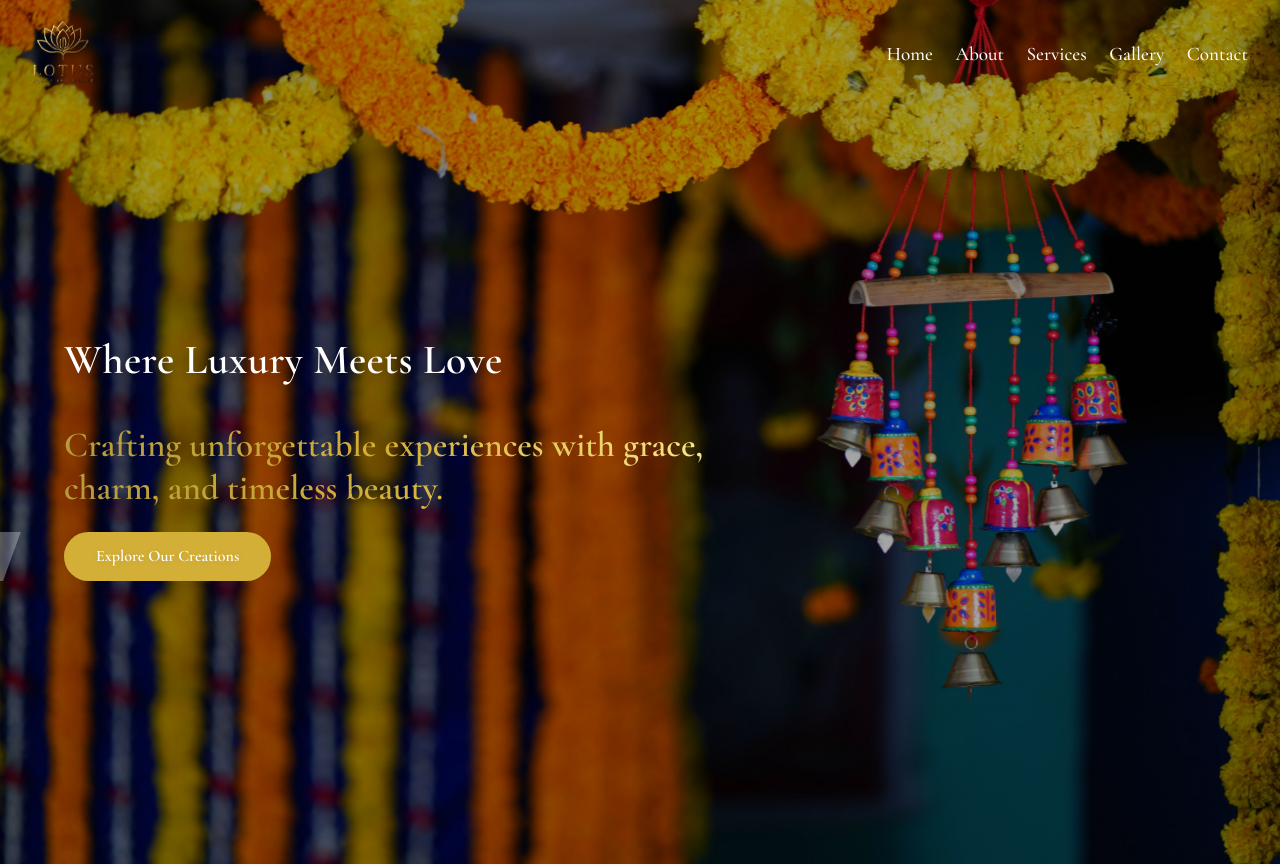
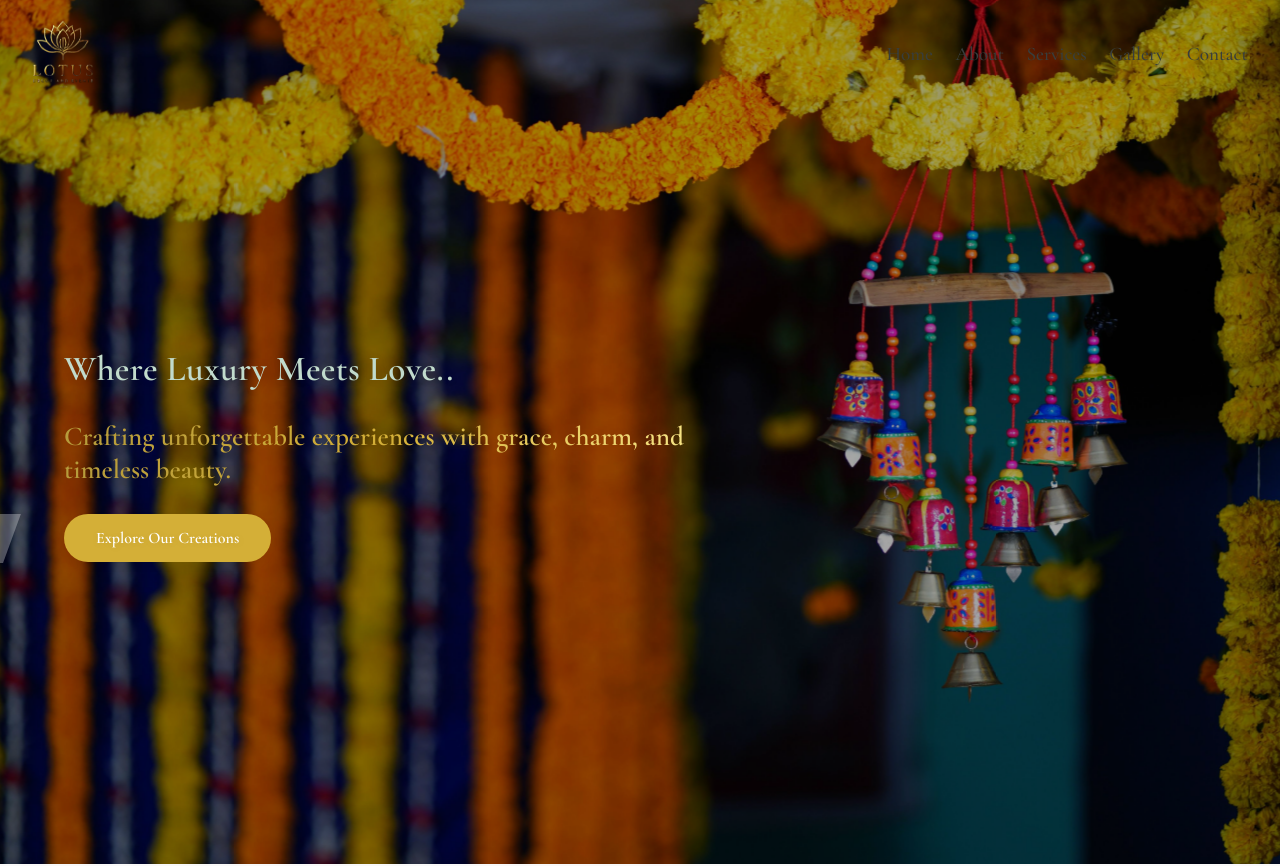
Before and after one commit to lotusdecor/ldecor_frontend, a React (Vite) app: page / in a window 1280 px wide. Shown: the top 866 px of the page. Built offline with nearby package versions, Linux system fonts and the light colour scheme.

Commit message:
minor UI tweaks

```diff
--- a/src/pages/Home.jsx
+++ b/src/pages/Home.jsx
@@ -8,9 +8,9 @@ import client3 from "../assets/testimonials/client3.jpg";
 
 function Home() {
   const texts = [
-    "Where Elegance Meets Emotion",
-    "Where Luxury Meets Love",
-    "Where Your Dream Event Begins",
+    "Where Elegance Meets Emotion..",
+    "Where Luxury Meets Love..",
+    "Where Your Dream Event Begins..",
   ];
 
   const [textIndex, setTextIndex] = useState(0);
--- a/src/styles/Home.css
+++ b/src/styles/Home.css
@@ -1,6 +1,6 @@
 :root {
   --bg-color: #fffaf7;
-  --text-color: #ffffff;
+  --text-color: #c1dbcc;
   --primary: #d4af37;
   --secondary: #fceae8;
   --rose: #b98c8c;
@@ -109,7 +109,7 @@ body {
 }
 
 .hero-content h1 {
-  font-size: 2.6rem;
+  font-size: 2.2rem;
   font-family: 'Cormorant Garamond', serif;
   font-weight: 600;
   margin-bottom: 1.5rem;
@@ -121,14 +121,14 @@ body {
 
 .hero-content p.luxury-tagline {
   font-family: 'Cormorant Garamond', serif;
-  font-size: 2.2rem;
+  font-size: 1.7rem;
   font-weight: 600;
   color: transparent;
   background: linear-gradient(to right, #b59b3b, #d4af37, #f9e88b);
   background-clip: text;
   -webkit-background-clip: text;
   text-shadow: none;
-  margin-bottom: 2.2rem;
+  margin-bottom: 2.5rem;
   animation: slideFade 1.2s ease forwards;
   opacity: 0;
   transform: translateY(15px);
--- a/src/styles/Navbar.css
+++ b/src/styles/Navbar.css
@@ -61,7 +61,7 @@ body {
   text-decoration: none;
   font-size: 1.2rem;
   font-weight: 500;
-  color: #fff;
+  color: rgb(56, 62, 61);
   padding-bottom: 4px;
   position: relative;
   transition: color 0.3s ease;
```
